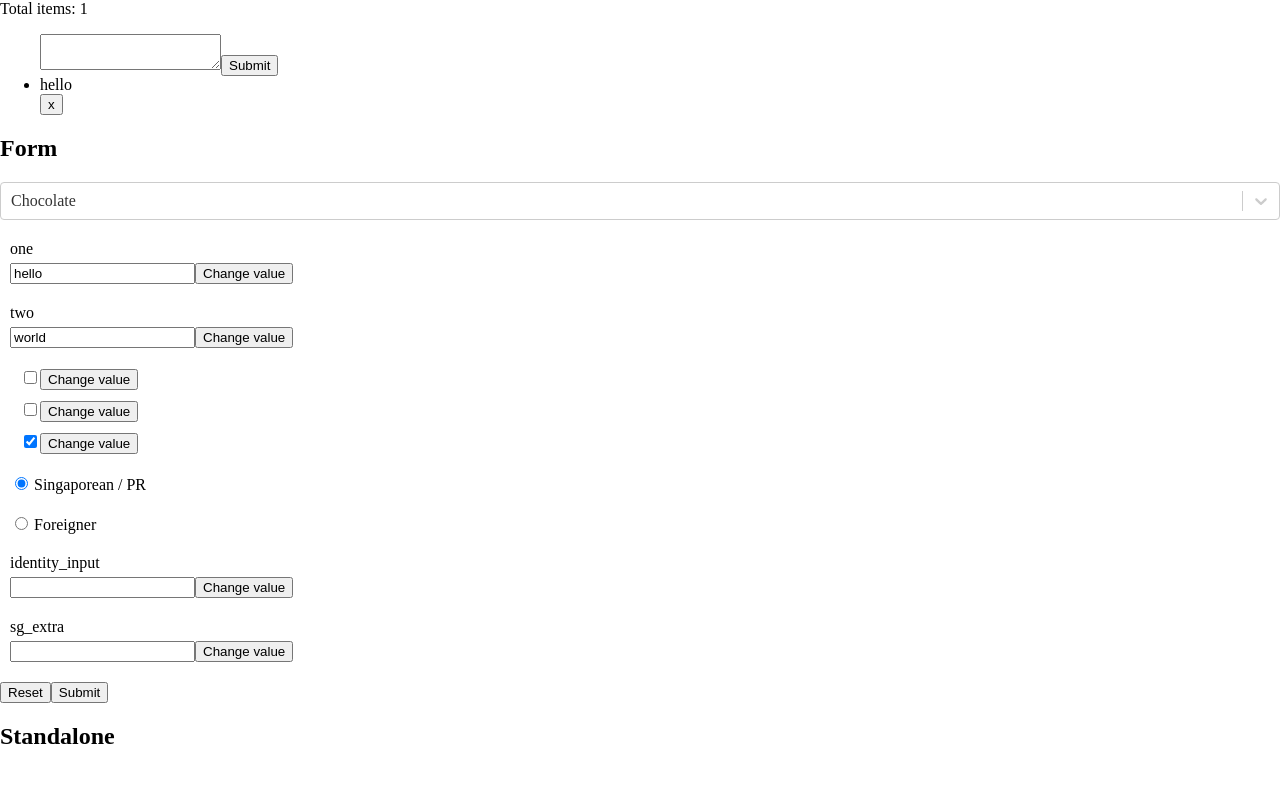
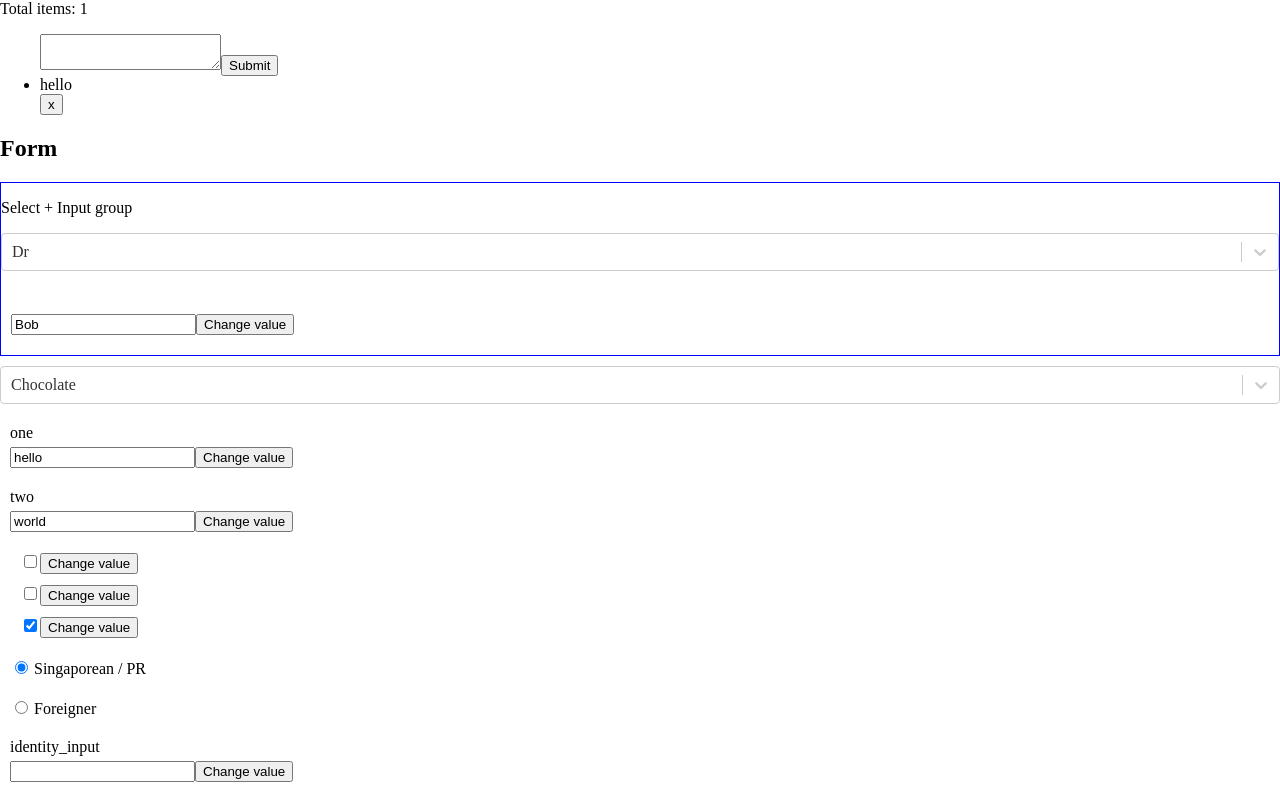
Before and after one commit to geekyme/demo-react-hooks, a Next.js app: page / in a window 1280 px wide. Shown: the top 791 px of the page. Built offline with nearby package versions, Linux system fonts and the light colour scheme.

Commit message:
Add FormSelectInputGroup as example of composite component

```diff
--- a/components/FormInput/index.jsx
+++ b/components/FormInput/index.jsx
@@ -1,23 +1,46 @@
 import { useHandler, useValidator } from "../Form/FormUtils";
 
+export function DumbFormInput(props) {
+  const { name, onChange, value, error, setValue, pristine, ...other } = props;
+
+  return (
+    <div style={{ margin: "20px 10px" }}>
+      <label>{name}</label>
+      <br />
+      <input
+        style={{ marginTop: 5 }}
+        onChange={onChange}
+        value={value}
+        {...other}
+      />
+      <button onClick={setValue}>Change value</button>
+      <small style={{ color: "red", marginLeft: 10 }}>
+        {!pristine && error && <label>{error}</label>}
+      </small>
+    </div>
+  );
+}
+
 export default function FormInput(props) {
+  const { name, validate, ...other } = props;
   const { setValue, value, pristine } = useHandler({
     name: props.name,
     initialState: props.value
   });
 
   const error = useValidator({
-    name: props.name,
-    validate: props.validate,
+    name,
+    validate,
     value
   });
 
   function onChange(e) {
     setValue(e.target.value);
-    props.onChange(e.target.value);
+
+    if (typeof props.onChange === "function") {
+      props.onChange(e.target.value);
+    }
   }
-
-  const { validate, ...other } = props;
 
   function _setValue(e) {
     e.preventDefault();
@@ -25,19 +48,14 @@ export default function FormInput(props) {
   }
 
   return (
-    <div style={{ margin: "20px 10px" }}>
-      <label>{props.name}</label>
-      <br />
-      <input
-        style={{ marginTop: 5 }}
-        {...other}
-        onChange={onChange}
-        value={value}
-      />
-      <button onClick={_setValue}>Change value</button>
-      <small style={{ color: "red", marginLeft: 10 }}>
-        {!pristine && error && <label>{error}</label>}
-      </small>
-    </div>
+    <DumbFormInput
+      setValue={_setValue}
+      pristine={pristine}
+      value={value}
+      onChange={onChange}
+      error={error}
+      name={name}
+      {...other}
+    />
   );
 }
--- a/components/FormSelect/index.jsx
+++ b/components/FormSelect/index.jsx
@@ -1,7 +1,17 @@
 import { useHandler } from "../Form/FormUtils";
-import ReactSelect from "react-select";
+import Select from "react-select";
 
-export default function Select(props) {
+export function DumbFormSelect(props) {
+  return (
+    <Select
+      value={props.value}
+      onChange={props.onChange}
+      options={props.options}
+    />
+  );
+}
+
+export default function FormSelect(props) {
   const { setValue, value } = useHandler({
     name: props.name,
     initialState: props.value
@@ -9,10 +19,12 @@ export default function Select(props) {
 
   function onChange(selected) {
     setValue(selected);
-    props.onChange(selected);
+    if (typeof props.onChange === "function") {
+      props.onChange(selected);
+    }
   }
 
   return (
-    <ReactSelect value={value} onChange={onChange} options={props.options} />
+    <DumbFormSelect value={value} onChange={onChange} options={props.options} />
   );
 }
--- /dev/null
+++ b/components/FormSelectInputGroup/index.jsx
@@ -0,0 +1,61 @@
+import { DumbFormInput } from "components/FormInput";
+import { DumbFormSelect } from "components/FormSelect";
+import { useHandler, useValidator } from "../Form/FormUtils";
+import { useState, useEffect } from "react";
+
+export default function FormSelectInputGroup(props) {
+  const [inputState, setInputState] = useState(props.inputValue);
+  const [selectState, setSelectState] = useState(props.selectValue);
+  const { setValue, value, pristine } = useHandler({
+    name: props.name,
+    initialState: buildState(selectState, inputState)
+  });
+
+  const error = useValidator({
+    name: props.name,
+    validate: props.validate,
+    value
+  });
+
+  useEffect(() => {
+    setValue(buildState(selectState, inputState));
+  }, [inputState, selectState]);
+
+  function onSelectChange(selected) {
+    setSelectState(selected);
+  }
+
+  function onInputChange(e) {
+    setInputState(e.target.value);
+  }
+
+  function setInputValue(e) {
+    e.preventDefault();
+    setInputState("123");
+  }
+
+  function buildState(selected, input) {
+    return {
+      selected,
+      input
+    };
+  }
+
+  return (
+    <div style={{ border: "1px solid blue", marginBottom: "10px" }}>
+      <p>Select + Input group</p>
+      <DumbFormSelect
+        onChange={onSelectChange}
+        options={props.options}
+        value={value.selected}
+      />
+      <DumbFormInput
+        onChange={onInputChange}
+        value={value.input}
+        error={error}
+        setValue={setInputValue}
+        pristine={pristine}
+      />
+    </div>
+  );
+}
--- a/pages/getFormConfig.js
+++ b/pages/getFormConfig.js
@@ -2,6 +2,7 @@ import FormInput from "components/FormInput";
 import FormCheckbox from "components/FormCheckbox";
 import FormRadio from "components/FormRadio";
 import FormSelect from "components/FormSelect";
+import FormSelectInputGroup from "components/FormSelectInputGroup";
 
 import Graph from "components/FormBuilder/Graph";
 
@@ -64,6 +65,35 @@ export default function getFormConfig() {
           { value: "vanilla", label: "Vanilla" }
         ];
         return { name: "select", options, value: options[0] };
+      }
+    },
+    {
+      name: "fullName",
+      component: FormSelectInputGroup,
+      getProps(oldState, newState) {
+        const options = [
+          { value: "Mr", label: "Mr" },
+          { value: "Mrs", label: "Mrs" },
+          { value: "Ms", label: "Ms" },
+          { value: "Mdm", label: "Mdm" },
+          { value: "Dr", label: "Dr" }
+        ];
+
+        function validate(value) {
+          if (isNaN(value.input)) {
+            return null;
+          } else {
+            return "Is that a proper name?";
+          }
+        }
+
+        return {
+          name: "fullName",
+          options,
+          selectValue: options[4],
+          inputValue: "Bob",
+          validate
+        };
       }
     },
     {
--- a/pages/index.jsx
+++ b/pages/index.jsx
@@ -19,6 +19,10 @@ export default function AgendaPage() {
     });
   } else {
     initialState = {
+      fullName: {
+        selected: { value: "Dr", label: "Dr" },
+        input: "Bob"
+      },
       select: { value: "chocolate", label: "Chocolate" },
       one: "hello",
       two: "world",
```
